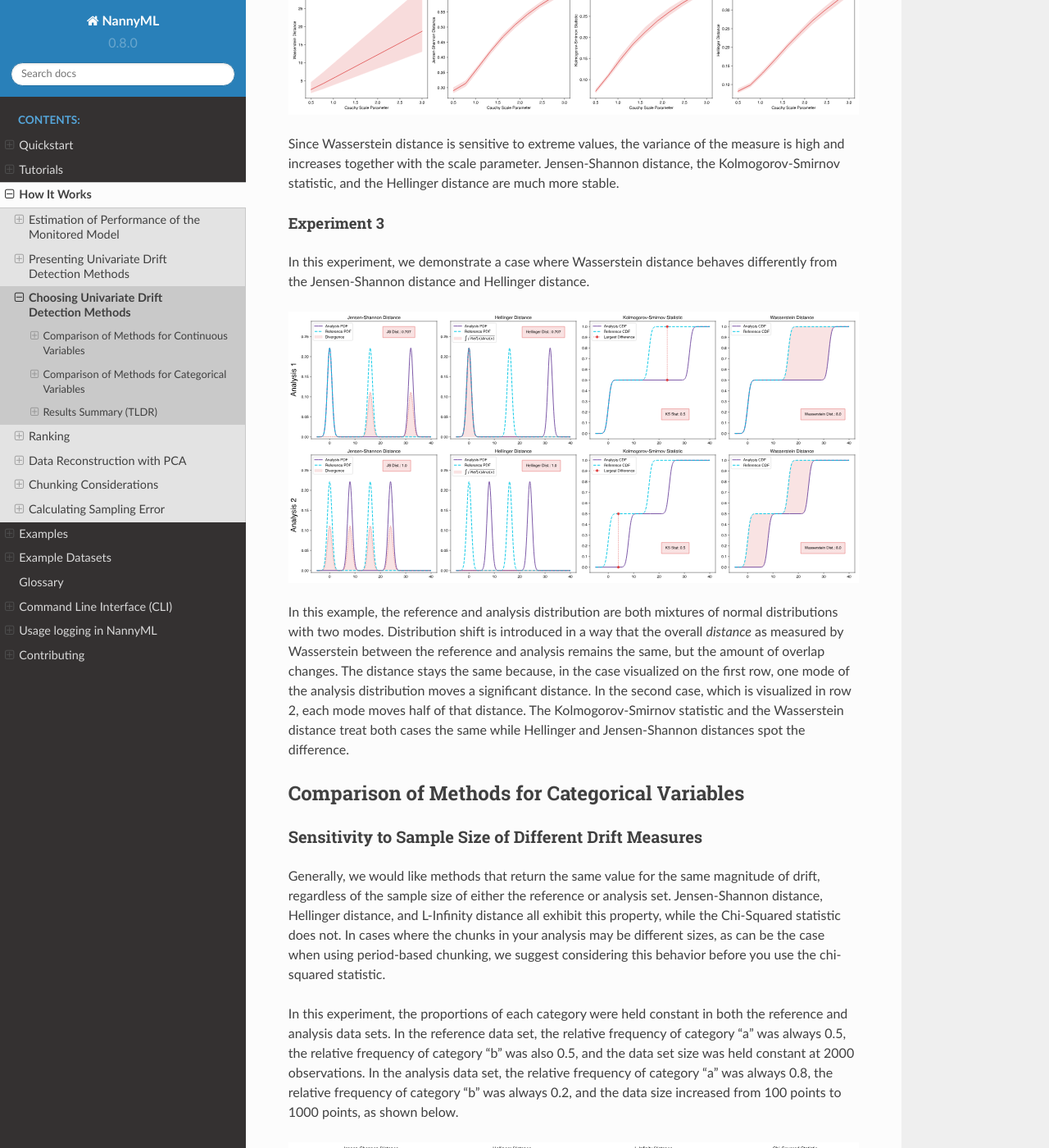
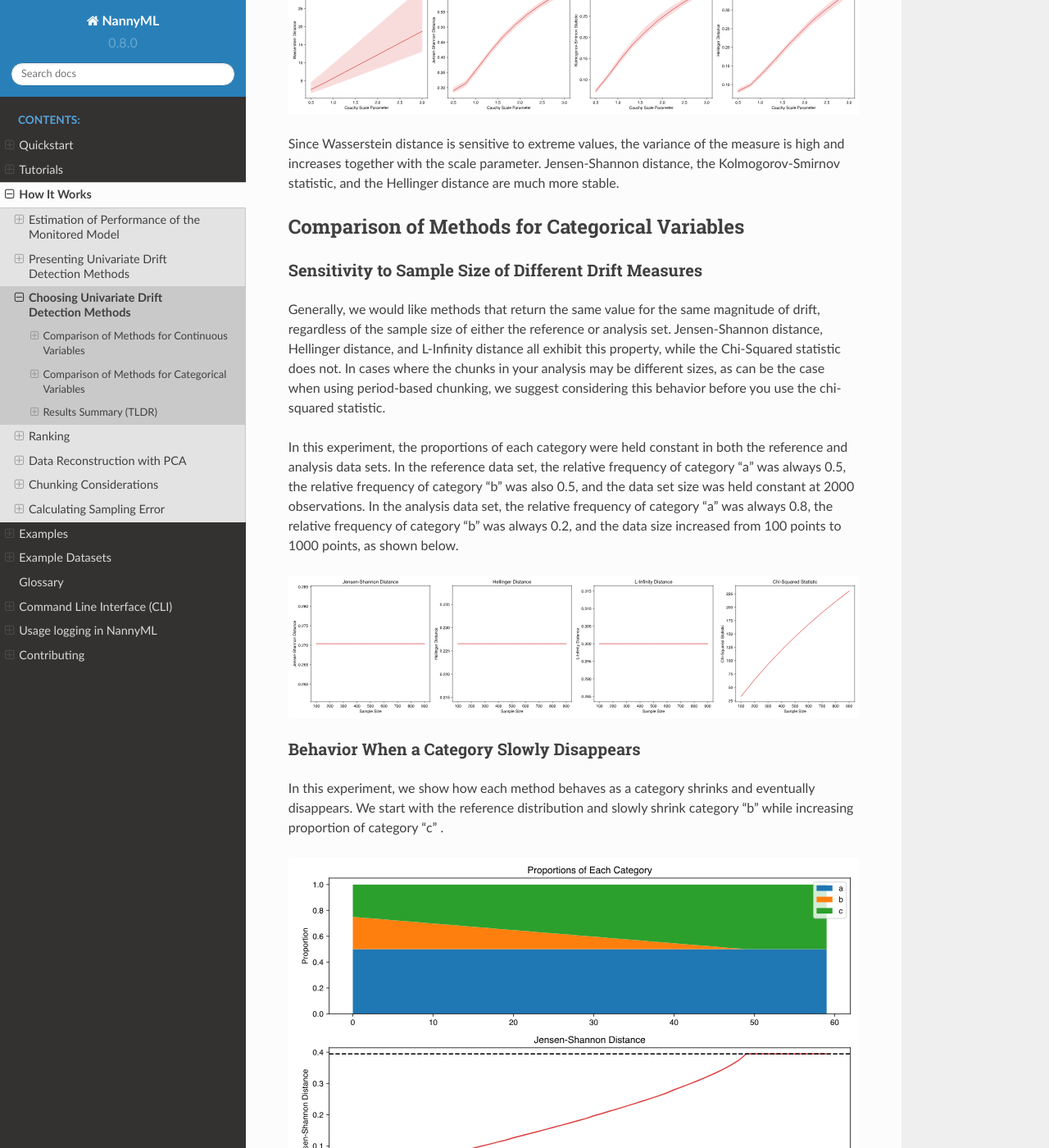
Before and after one commit to NannyML/nannyml, a Sphinx documentation site: the page built from docs/how_it_works/univariate_drift_comparison.rst, in a window 1280 px wide and 1400 px high, scrolled down 5741 px. Shown: the whole window at 82% size. Built offline with Sphinx 7.4.7 and the Read the Docs theme 2.0.0, drawn with Linux system fonts in a browser that asks for light colours; pages that are not in the unit, such as notebooks, are missing from menus.

Commit message:
Revert "update"
This reverts commit 3c949b6ee44ba88944c3236368c80f3839ce6804.

```diff
--- a/docs/how_it_works/univariate_drift_comparison.rst
+++ b/docs/how_it_works/univariate_drift_comparison.rst
@@ -170,24 +170,6 @@ Since Wasserstein distance is sensitive to extreme values, the variance of the m
 with the scale parameter.
 Jensen-Shannon distance, the Kolmogorov-Smirnov statistic, and the Hellinger distance are much more stable.
 
-
-Experiment 3
-************
-In this experiment, we demonstrate a case where Wasserstein distance behaves differently from the Jensen-Shannon
-distance and Hellinger distance.
-
-.. image:: ../_static/univariate-comparison/fool_emd.svg
-    :width: 1400pt
-
-In this example, the reference and analysis distribution are both mixtures of normal distributions with two modes.
-Distribution shift is introduced in a way that the overall *distance* as measured by Wasserstein between the reference
-and analysis
-remains the same, but the amount of
-overlap changes. The distance stays the same because, in the case visualized on the first row, one mode of the analysis distribution moves a significant distance. In the
-second case, which is visualized in row 2, each mode moves half of that distance. The Kolmogorov-Smirnov statistic and the Wasserstein distance treat both cases
-the same while Hellinger and Jensen-Shannon distances spot the difference.
-
-
 Comparison of Methods for Categorical Variables
 -----------------------------------------------
 
```
